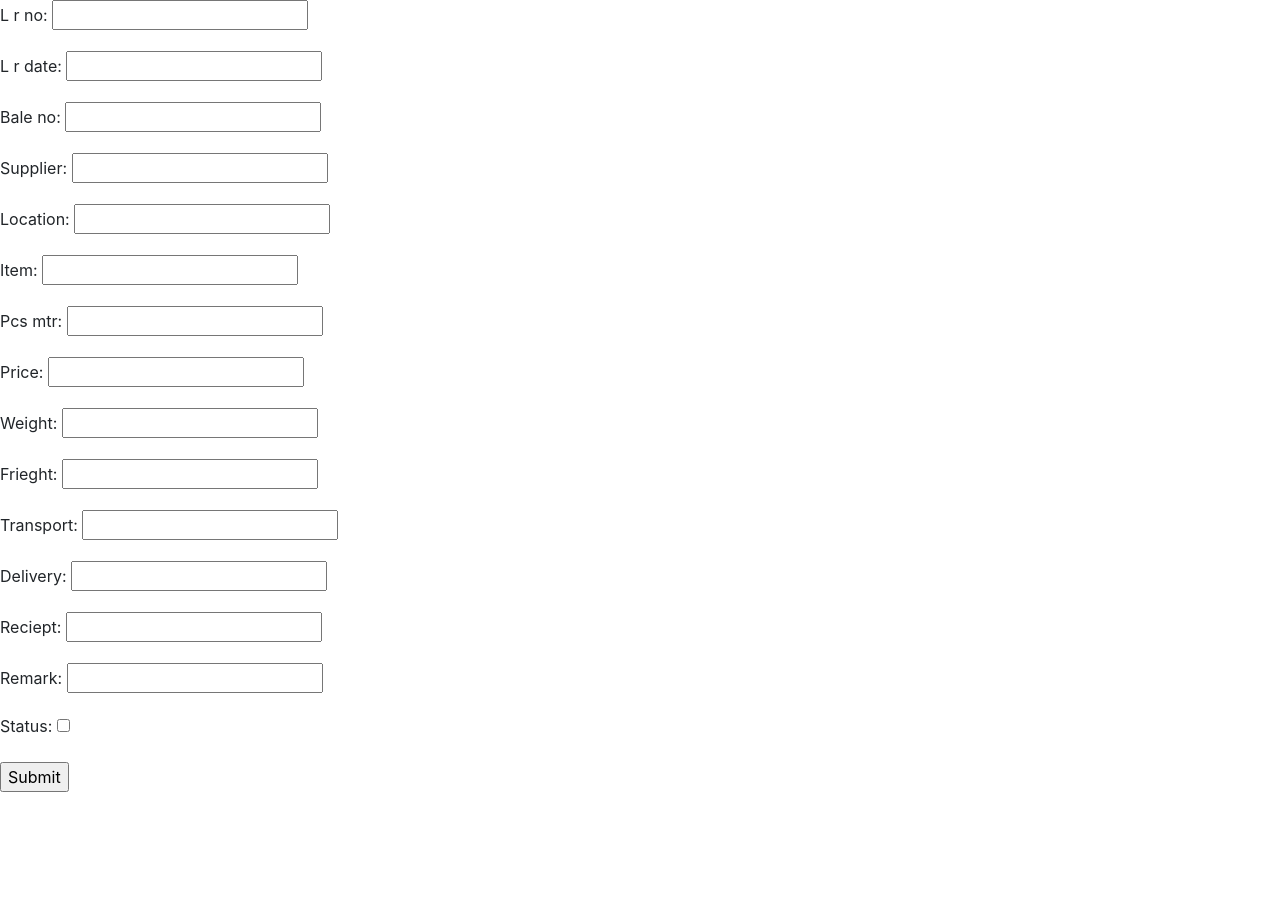
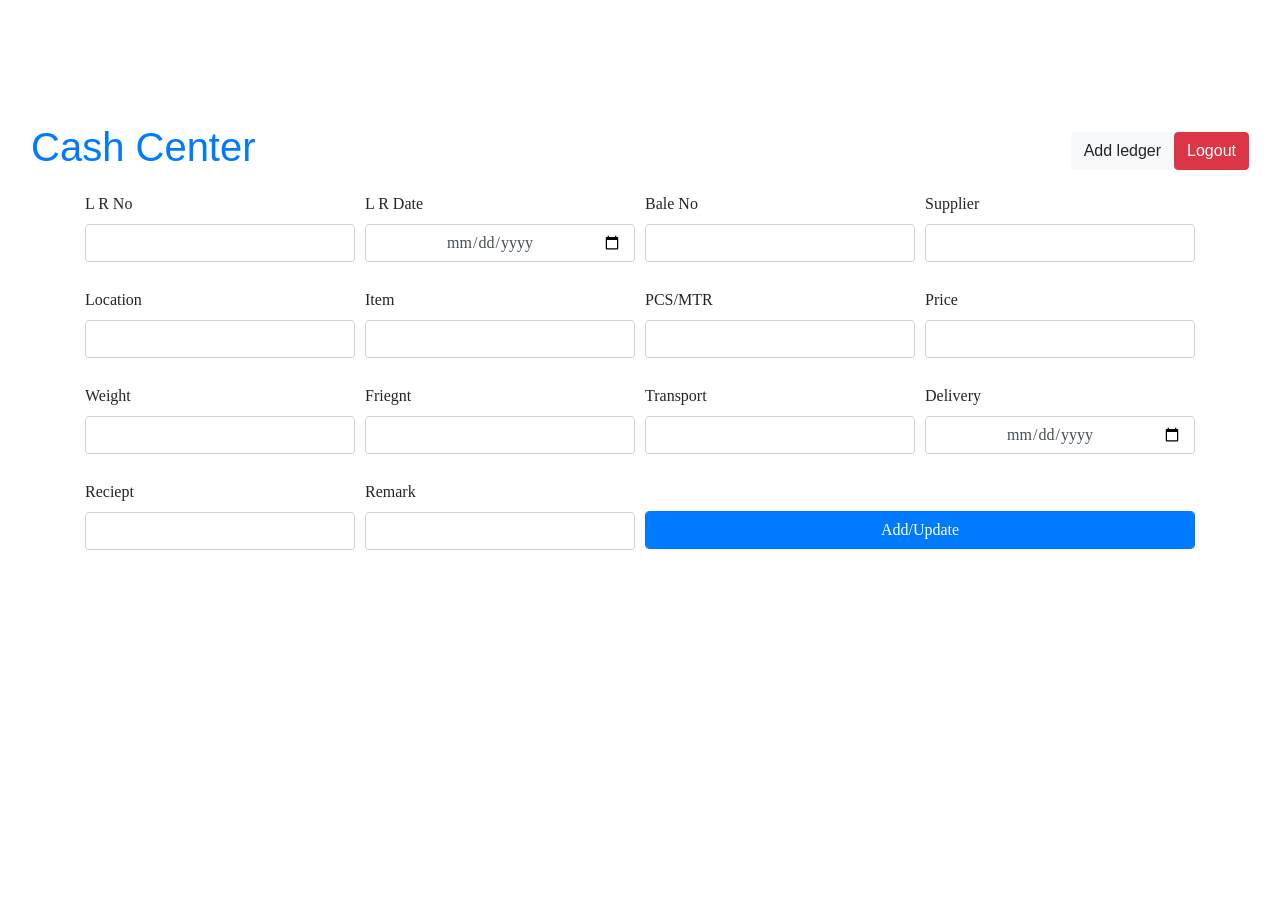
Before and after one commit to phantomhieve/cashcenter, a Django app: page /ledger/add/ in a window 1280 px wide. Before the commit the page ends 792 px from the top, so only its background shows below. Run offline with Django 3.2, Linux system fonts and the light colour scheme; the visitor is signed in with stand-in values (Sample User, id 1); some libraries are stand-ins or nearby versions; some web fonts are replaced.

Commit message:
Done with second page

```diff
--- a/django/ledger/static/ledger/css/main.css
+++ b/django/ledger/static/ledger/css/main.css
@@ -474,3 +474,9 @@ form {
 .form-item-half {
   margin-left: 5px;
 }
+.form-row {
+  padding-bottom: 10px;
+}
+.form-button {
+  margin-top: 31px;
+}
--- a/django/ledger/templates/ledger/add_ledger.html
+++ b/django/ledger/templates/ledger/add_ledger.html
@@ -1,13 +1,88 @@
 {% extends 'base.html' %}
+{% load static %}
+{% load widget_tweaks %}
 
 {% block title %}
     Add Ledger
 {% endblock title %}
 
+{% block css %}
+    <link rel="stylesheet" type="text/css" href="{% static 'ledger/css/main.css'%}">
+{% endblock css %}
+
 {% block body %}
-    <form action="" method="post">
-        {% csrf_token %}
-        {{ form.as_p }}
-        <input type="submit" value="Submit">
-    </form>
+    {% include 'navbar.html' %}
+
+    <div class="container">
+        <form action="" method="post">
+            {% csrf_token %}
+            <div class="form-row">
+                <div class="form-group col-md-3">
+                    <label for="id_l_r_no">L R No</label>
+                    {% render_field form.l_r_no class+="form-control" type="number"%}
+                </div>
+                <div class="form-group col-md-3">
+                    <label for="id_l_r_date">L R Date</label>
+                    {% render_field form.l_r_date class+="form-control" type="date"%}
+                </div>
+                <div class="form-group col-md-3">
+                    <label for="id_bale_no">Bale No</label>
+                    {% render_field form.bale_no class+="form-control" type="number"%}
+                </div>
+                <div class="form-group col-md-3">
+                    <label for="id_supplier">Supplier</label>
+                    {% render_field form.supplier class+="form-control" type="text"%}
+                </div>
+            </div>
+            <div class="form-row">
+                <div class="form-group col-md-3">
+                    <label for="id_location">Location</label>
+                    {% render_field form.location class+="form-control" type="text"%}
+                </div>
+                <div class="form-group col-md-3">
+                    <label for="id_item">Item</label>
+                    {% render_field form.item class+="form-control" type="text"%}
+                </div>
+                <div class="form-group col-md-3">
+                    <label for="id_pcs/mtr">PCS/MTR</label>
+                    {% render_field form.pcs_mtr class+="form-control" type="number" step="0.01"%}
+                </div>
+                <div class="form-group col-md-3">
+                    <label for="id_price">Price</label>
+                    {% render_field form.price class+="form-control" type="number" step="0.01"%}
+                </div>
+            </div>
+            <div class="form-row">
+                <div class="form-group col-md-3">
+                    <label for="id_weight">Weight</label>
+                    {% render_field form.weight class+="form-control" type="number"%}
+                </div>
+                <div class="form-group col-md-3">
+                    <label for="id_frieght">Friegnt</label>
+                    {% render_field form.frieght class+="form-control" type="number" step="0.01"%}
+                </div>
+                <div class="form-group col-md-3">
+                    <label for="id_transport">Transport</label>
+                    {% render_field form.transport class+="form-control" type="text"%}
+                </div>
+                <div class="form-group col-md-3">
+                    <label for="id_delivery">Delivery</label>
+                    {% render_field form.delivery class+="form-control" type="date"%}
+                </div>
+            </div>
+            <div class="form-row">
+                <div class="form-group col-md-3">
+                    <label for="id_reciept">Reciept</label>
+                    {% render_field form.reciept class+="form-control" type="number"%}
+                </div>
+                <div class="form-group col-md-3">
+                    <label for="id_remark">Remark</label>
+                    {% render_field form.remark class+="form-control" type="text"%}
+                </div>
+                <div class="form-group col-md-6">
+                    <input type="submit" value="Add/Update" class="form-control btn btn-primary form-button">
+                </div>
+            </div>
+        </form>
+    </div>
 {% endblock body %}
```
